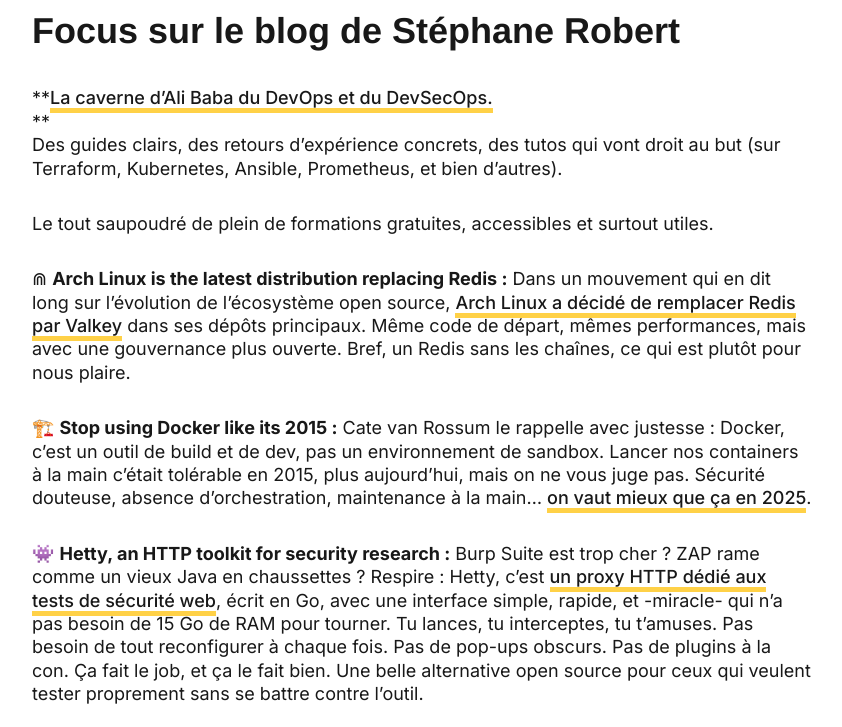
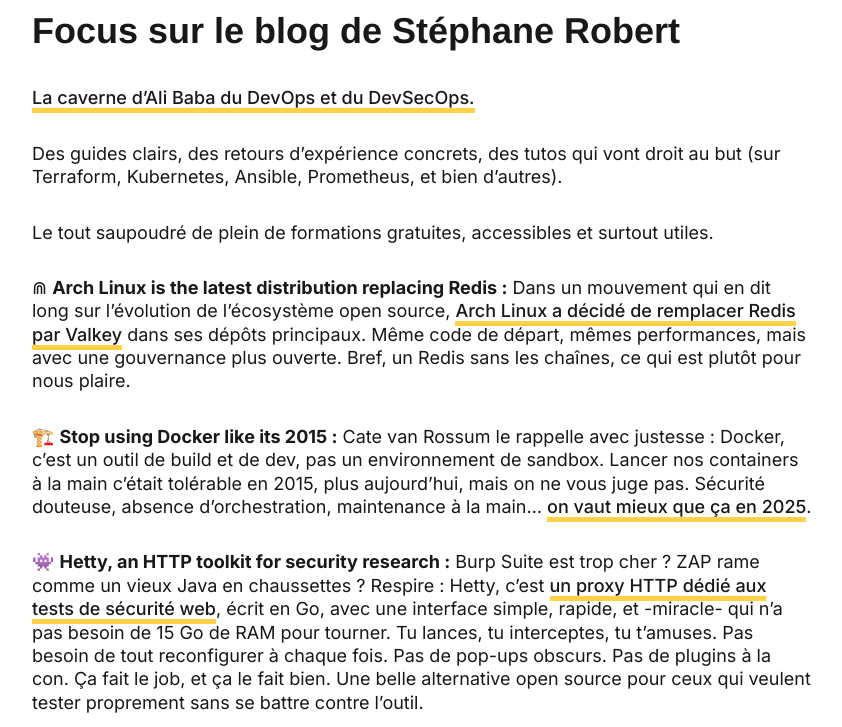
Before and after one commit to cdarylb/V3rudeops, a Jekyll site: the page built from _posts/2025-05-05-rudeops-newsletter.md, in a window 1280 px wide and 900 px high, scrolled down 1970 px, cut to the strip 173-900 px from the top of the window. Shown: the whole strip, without its empty margins (218-1060 px from the left). Built offline with Jekyll 4.4.1, drawn with Linux system fonts in a browser that asks for light colours; nearby versions of some CDN libraries; some web fonts are replaced.

Commit message:
coquille

```diff
--- a/_posts/2025-05-05-rudeops-newsletter.md
+++ b/_posts/2025-05-05-rudeops-newsletter.md
@@ -33,8 +33,8 @@
 
 # Focus sur le blog de Stéphane Robert
 
-**[La caverne d’Ali Baba du DevOps et du DevSecOps.](https://blog.stephane-robert.info/)
-**
+[La caverne d’Ali Baba du DevOps et du DevSecOps.](https://blog.stephane-robert.info/)
+
 Des guides clairs, des retours d’expérience concrets, des tutos qui vont droit au but (sur Terraform, Kubernetes, Ansible, Prometheus, et bien d’autres).
 
 Le tout saupoudré de plein de formations gratuites, accessibles et surtout utiles.
```
